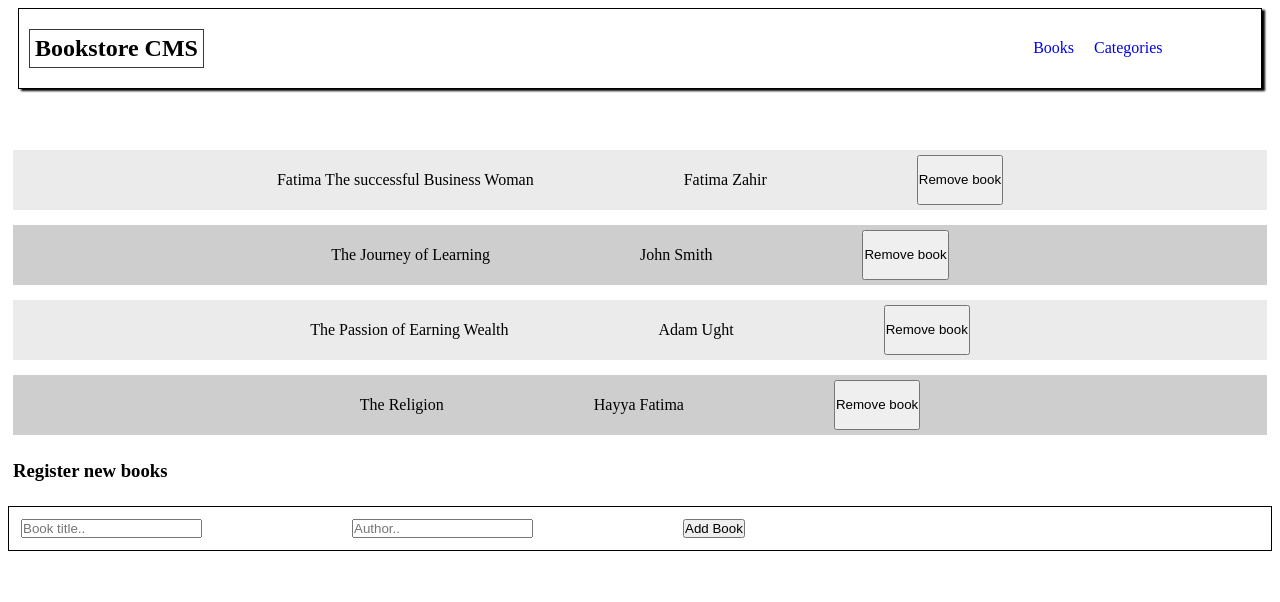
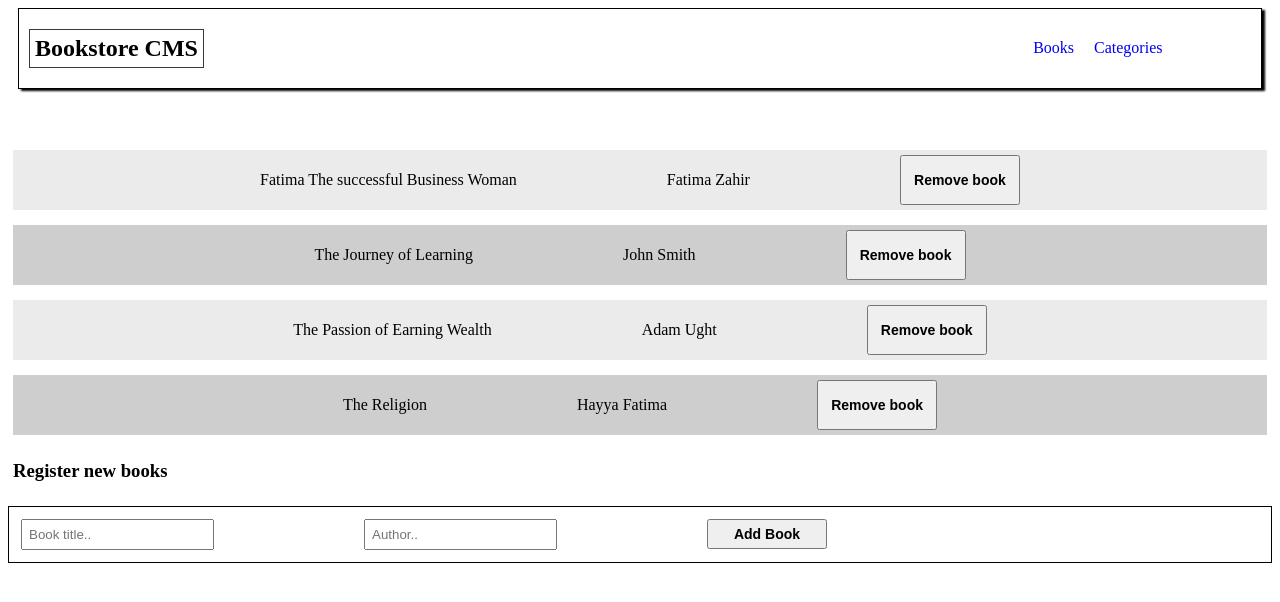
Before and after one commit to Fatima-hub333/BookStore, a React (Create React App) app: page / in a window 1280 px wide. Shown: the top 602 px of the page. Built offline with nearby package versions, Linux system fonts and the light colour scheme.

Commit message:
Update App.css

```diff
--- a/src/App.css
+++ b/src/App.css
@@ -23,6 +23,18 @@
 
 .navList a {
   text-decoration: none;
+}
+
+button {
+  width: 120px;
+  color: black;
+  font-weight: bolder;
+  font-size: 14px;
+  padding: 5px;
+}
+
+input {
+  padding: 6px;
 }
 
 .listBooks {
```
